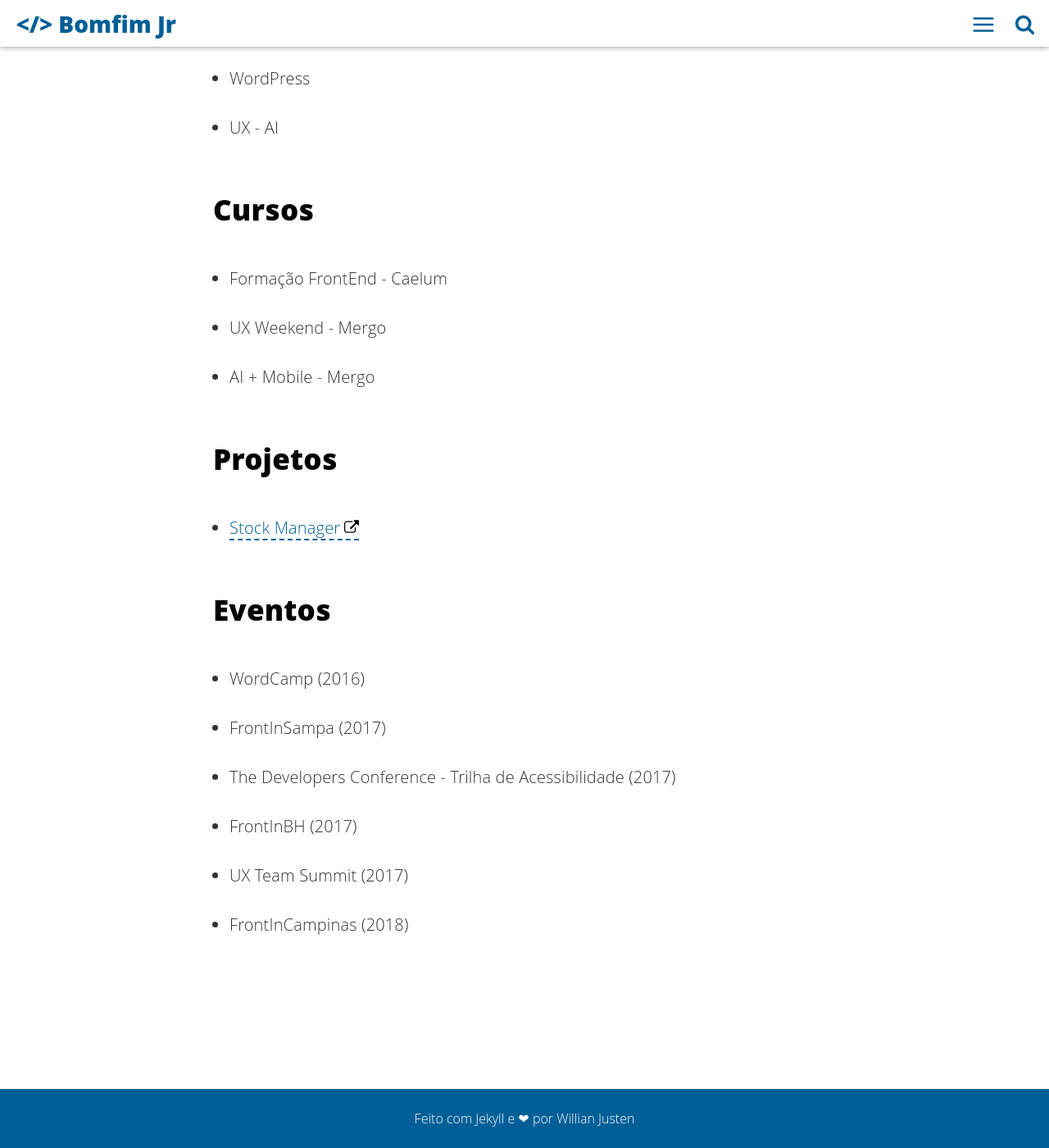
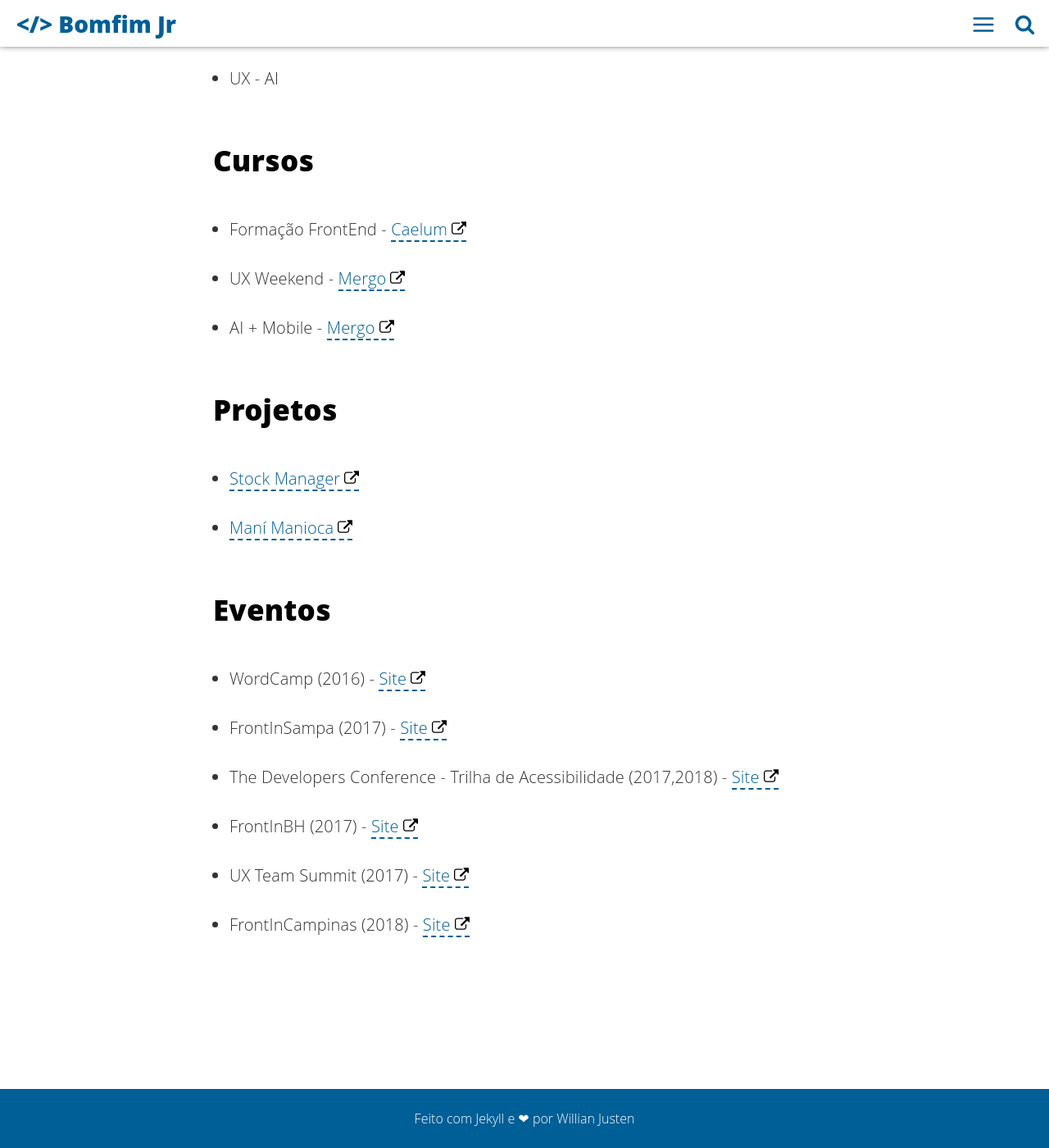
Before and after one commit to bfmjr/bfmjr.github.io, a Jekyll site: the page built from about.html, in a window 1280 px wide and 1400 px high, scrolled down 1622 px. Shown: the whole window at 82% size. Built offline with Jekyll 4.4.1, drawn with Linux system fonts in a browser that asks for light colours; some of the changed text lies outside the part shown.

Commit message:
Postagem acessbilidade e atualização about

```diff
--- a/about.html
+++ b/about.html
@@ -22,36 +22,36 @@ description: "Sou o João Bomfim Jr, FrontEnd Developer."
 
 <ul class="skill-list">
 	<li>HTML</li>
-	<li>Design Responsivo (Mobile First)</li>
-	<li>CSS (Stylus, Sass)</li>
+	<li>Design Responsivo</li>
+	<li>CSS (Sass)</li>
 	<li>Javascript</li>
 	<li>Gulp</li>
 	<li>Git</li>
-	<li>WordPress</li>
 	<li>UX - AI</li>
 </ul>
 
 <h2>Cursos</h2>
 
 <ul class="skill-list">
-	<li>Formação FrontEnd - Caelum</li>
-	<li>UX Weekend - Mergo</li>
-	<li>AI + Mobile - Mergo</li>
+	<li>Formação FrontEnd - <a href="https://www.caelum.com.br" target="_blank">Caelum</a></li>
+	<li>UX Weekend - <a href="http://www.mergo.com.br" target="_blank">Mergo</a></li>
+	<li>AI + Mobile - <a href="http://www.mergo.com.br" target="_blank">Mergo</a></li>
 </ul>
 
 <h2>Projetos</h2>
 
 <ul class="skill-list">
 	<li><a href="http://www.stockcar.com.br/stock-manager" target="_blank" title="Palpites Stock Car">Stock Manager</a></li>
+	<li><a href="http://manimanioca.com.br/" target="_blank" title="Sites Rede Maní Manioca">Maní Manioca</a></li>
 </ul>
 
 <h2>Eventos</h2>
 
 <ul class="skill-list">
-	<li>WordCamp (2016)</li>
-	<li>FrontInSampa (2017)</li>
-	<li>The Developers Conference - Trilha de Acessibilidade (2017)</li>
-	<li>FrontInBH (2017)</li>
-	<li>UX Team Summit (2017)</li>
-	<li>FrontInCampinas (2018)</li>
+	<li>WordCamp (2016) - <a href="https://2016.saopaulo.wordcamp.org" target="_blank">Site</a></li>
+	<li>FrontInSampa (2017) - <a href="https://www.frontinsampa.com.br" target="_blank">Site</a></li>
+	<li>The Developers Conference - Trilha de Acessibilidade (2017,2018) - <a href="http://www.thedevelopersconference.com.br/tdc/2018/index.html" target="_blank">Site</a></li>
+	<li>FrontInBH (2017) - <a href="https://frontinbh.com.br" target="_blank">Site</a></li>
+	<li>UX Team Summit (2017) - <a href="https://www.uxteamsummit.com.br" target="_blank">Site</a></li>
+	<li>FrontInCampinas (2018) - <a href="https://frontincampinas.com.br" target="_blank">Site</a></li>
 </ul>
```
Also changed, not shown: _posts/2018-07-22-tdc-2018---trilha-de-acessibilidade.md (added, +48 -0 lines).
